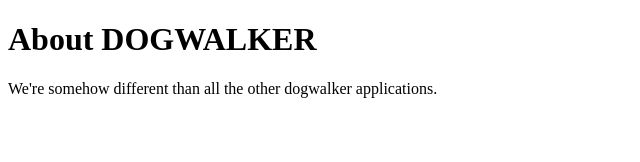
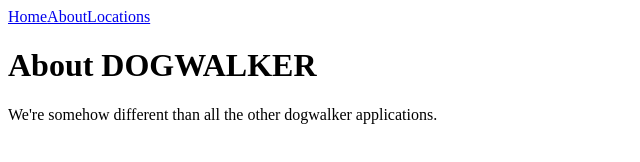
Before and after one commit to meaganewaller/dogwalker, a Gatsby site: page /about in a window 1280 px wide. Shown: the whole page, without its empty margins (0-640 px from the left). Built offline with nearby package versions, Linux system fonts and the light colour scheme; Gatsby itself is replaced by a stand-in of ours.

Commit message:
✨ Add Layout component and use it across all pages

```diff
--- /dev/null
+++ b/src/components/Layout.js
@@ -0,0 +1,22 @@
+import React from 'react'
+import { Link } from 'gatsby'
+
+const Layout = ({children}) => {
+  return (
+    <>
+    <header>
+      <nav>
+        <Link to="/">Home</Link>
+        <Link to="/about">About</Link>
+        <Link to="/locations">Locations</Link>
+      </nav>
+    </header>
+
+    <main>
+      {children}
+    </main>
+    </>
+  )
+}
+
+export default Layout
--- a/src/pages/about.js
+++ b/src/pages/about.js
@@ -1,8 +1,9 @@
 import React from 'react'
+import Layout from '../components/Layout'
 
 export default () => (
-  <>
+  <Layout>
   <h1>About DOGWALKER</h1>
   <p>We're somehow different than all the other dogwalker applications.</p>
-  </>
+  </Layout>
 )
--- a/src/pages/index.js
+++ b/src/pages/index.js
@@ -1,10 +1,11 @@
 import React from "react"
+import Layout from '../components/Layout'
 
 export default () => {
   return (
-    <>
+    <Layout>
     <h2>DOGWALKER</h2>
     <p>This is the dogwalker homepage.</p>
-    </>
+    </Layout>
   )
 }
--- a/src/pages/locations.js
+++ b/src/pages/locations.js
@@ -1,9 +1,10 @@
 import React from 'react'
 import { graphql, Link } from 'gatsby'
+import Layout from '../components/Layout'
 
 export default ({data}) => (
 
-  <>
+  <Layout>
   <h1>Locations</h1>
   <p>Check out where you can use DOGWALKER</p>
 
@@ -14,7 +15,7 @@ export default ({data}) => (
       </li>
     ))}
   </ul>
-  </>
+  </Layout>
 )
 
 export const query = graphql`
--- a/src/pages/locations/{Location.name}.js
+++ b/src/pages/locations/{Location.name}.js
@@ -1,13 +1,14 @@
 import React from 'react'
 import { graphql } from 'gatsby'
+import Layout from '../../components/Layout'
 
 export default (props) => {
   const { location } = props.data
   return (
-    <>
+    <Layout>
     <h1>{location.name}</h1>
     <p>{location.description}</p>
-    </>
+    </Layout>
   )
 }
 
```
